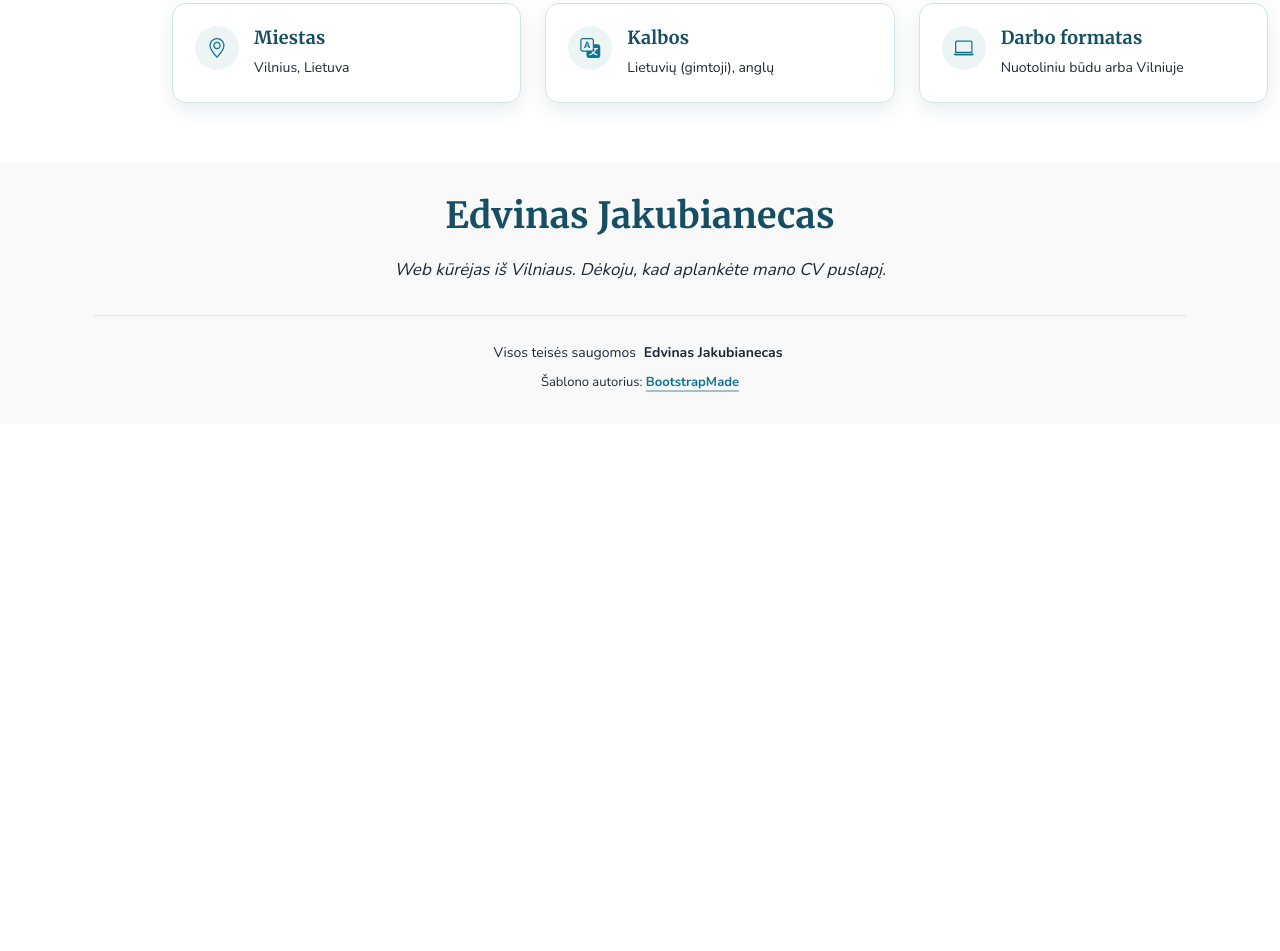
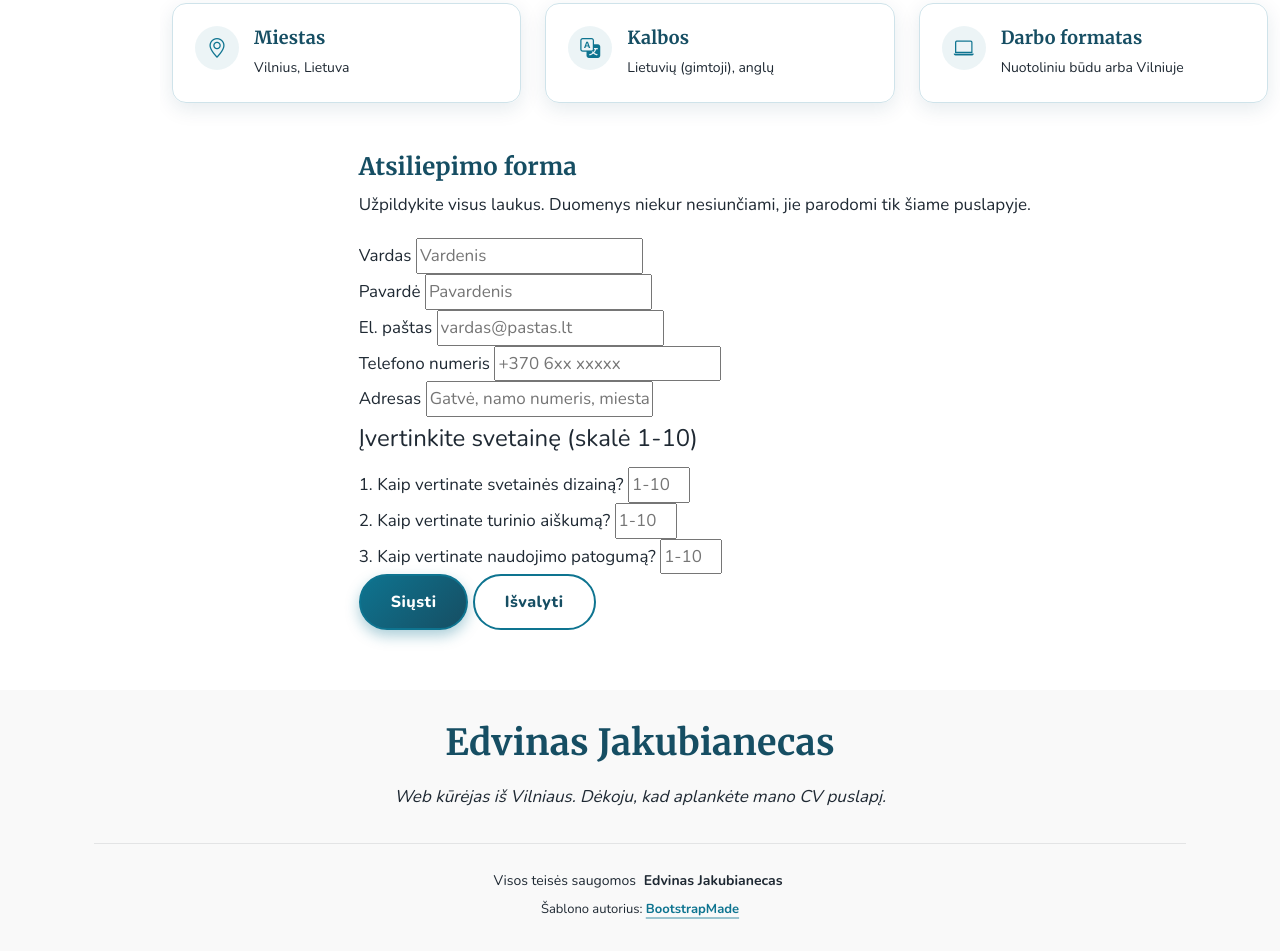
Before and after one commit to EdvinasJakubianecas/EdvinasJakubianecas.github.io, a plain HTML site: page index.html in a window 1280 px wide. Shown: the part 7510-8461 px from the top of the page. Before the commit the page ends 7934 px from the top, so only its background shows below. Drawn offline with nearby package versions, Linux system fonts and the light colour scheme.

Commit message:
Update index.html

```diff
--- a/index.html
+++ b/index.html
@@ -710,6 +710,81 @@
 
         </div>
 
+        <!-- Atsiliepimo forma (JavaScript, 11 LD) -->
+        <div class="row justify-content-center mt-5">
+          <div class="col-lg-8" data-aos="fade-up" data-aos-delay="200">
+
+            <form id="contact-form" class="cv-form" novalidate>
+              <h3>Atsiliepimo forma</h3>
+              <p class="cv-form-note">Užpildykite visus laukus. Duomenys niekur nesiunčiami, jie parodomi tik šiame puslapyje.</p>
+
+              <div class="cv-form-grid">
+
+                <div class="form-field">
+                  <label for="vardas">Vardas</label>
+                  <input type="text" id="vardas" name="vardas" autocomplete="given-name" placeholder="Vardenis" required aria-describedby="vardas-error">
+                  <div class="field-error" id="vardas-error" aria-live="polite"></div>
+                </div>
+
+                <div class="form-field">
+                  <label for="pavarde">Pavardė</label>
+                  <input type="text" id="pavarde" name="pavarde" autocomplete="family-name" placeholder="Pavardenis" required aria-describedby="pavarde-error">
+                  <div class="field-error" id="pavarde-error" aria-live="polite"></div>
+                </div>
+
+                <div class="form-field">
+                  <label for="email">El. paštas</label>
+                  <input type="email" id="email" name="email" autocomplete="email" placeholder="vardas@pastas.lt" required aria-describedby="email-error">
+                  <div class="field-error" id="email-error" aria-live="polite"></div>
+                </div>
+
+                <div class="form-field">
+                  <label for="telefonas">Telefono numeris</label>
+                  <input type="tel" id="telefonas" name="telefonas" autocomplete="tel" inputmode="numeric" placeholder="+370 6xx xxxxx" maxlength="14" required aria-describedby="telefonas-error">
+                  <div class="field-error" id="telefonas-error" aria-live="polite"></div>
+                </div>
+
+                <div class="form-field form-field-full">
+                  <label for="adresas">Adresas</label>
+                  <input type="text" id="adresas" name="adresas" autocomplete="street-address" placeholder="Gatvė, namo numeris, miestas" required aria-describedby="adresas-error">
+                  <div class="field-error" id="adresas-error" aria-live="polite"></div>
+                </div>
+
+              </div>
+
+              <fieldset class="cv-rating">
+                <legend>Įvertinkite svetainę (skalė 1-10)</legend>
+
+                <div class="form-field">
+                  <label for="klausimas1">1. Kaip vertinate svetainės dizainą?</label>
+                  <input type="number" id="klausimas1" name="klausimas1" min="1" max="10" step="1" placeholder="1-10" required aria-describedby="klausimas1-error">
+                  <div class="field-error" id="klausimas1-error" aria-live="polite"></div>
+                </div>
+
+                <div class="form-field">
+                  <label for="klausimas2">2. Kaip vertinate turinio aiškumą?</label>
+                  <input type="number" id="klausimas2" name="klausimas2" min="1" max="10" step="1" placeholder="1-10" required aria-describedby="klausimas2-error">
+                  <div class="field-error" id="klausimas2-error" aria-live="polite"></div>
+                </div>
+
+                <div class="form-field">
+                  <label for="klausimas3">3. Kaip vertinate naudojimo patogumą?</label>
+                  <input type="number" id="klausimas3" name="klausimas3" min="1" max="10" step="1" placeholder="1-10" required aria-describedby="klausimas3-error">
+                  <div class="field-error" id="klausimas3-error" aria-live="polite"></div>
+                </div>
+              </fieldset>
+
+              <div class="cv-form-actions">
+                <button type="submit" id="submit-btn" class="btn-cv" disabled>Siųsti</button>
+                <button type="button" id="clear-btn" class="btn-cv btn-cv-outline">Išvalyti</button>
+              </div>
+
+              <div id="form-output" class="form-output" aria-live="polite" hidden></div>
+            </form>
+
+          </div>
+        </div><!-- End Form -->
+
       </div>
 
     </section><!-- /Contact Section -->
@@ -754,6 +829,7 @@
 
   <!-- Main JS File -->
   <script src="assets/js/main.js"></script>
+  <script src="assets/js/custom.js"></script>
 
 </body>
 
```
